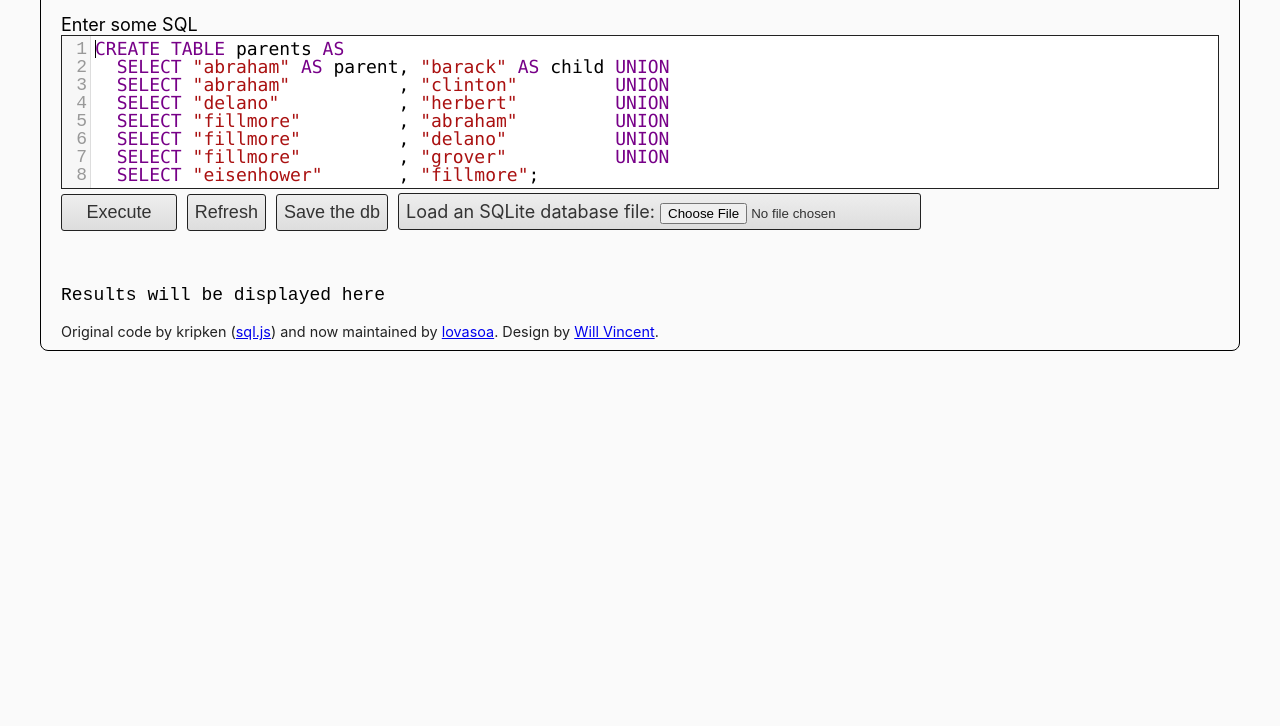
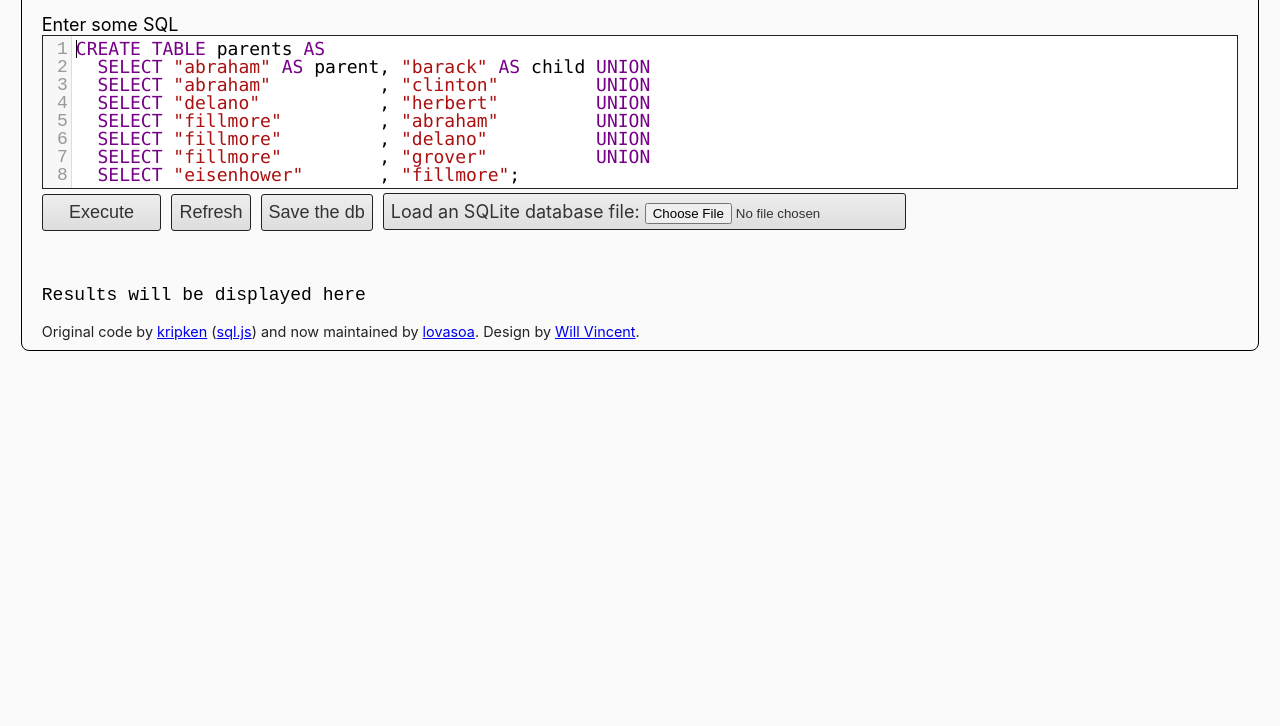
Before and after one commit to wsvincent/sqljs.org, a plain HTML site: page _site/index.html in a window 1280 px wide. Shown: the part 74-800 px from the top of the page. Drawn offline with Linux system fonts and the light colour scheme.

Commit message:
update footer

```diff
--- a/_site/base.css
+++ b/_site/base.css
@@ -1,7 +1,7 @@
 html {
 	background:#fafafa;
 	margin:auto;
-	width:95%;
+	width:98%;
 }
 
 body{
--- a/_site/index.html
+++ b/_site/index.html
@@ -37,7 +37,7 @@
   <script src="codemirror/mode/sql/sql.js"></script>
 
   <footer>
-    Original code by kripken (<a href="https://github.com/kripken/sql.js" target="_blank">sql.js</a>) and now maintained by <a href="https://github.com/lovasoa" target="_blank">lovasoa</a>. Design by <a href="https://wsvincent.com" target="_blank">Will Vincent</a>.
+    Original code by <a href="https://github.com/kripken" target="_blank">kripken</a> (<a href="https://github.com/kripken/sql.js" target="_blank">sql.js</a>) and now maintained by <a href="https://github.com/lovasoa" target="_blank">lovasoa</a>. Design by <a href="https://wsvincent.com" target="_blank">Will Vincent</a>.
   </footer>
 
   <script type="text/javascript" src="gui.js"></script>
```
